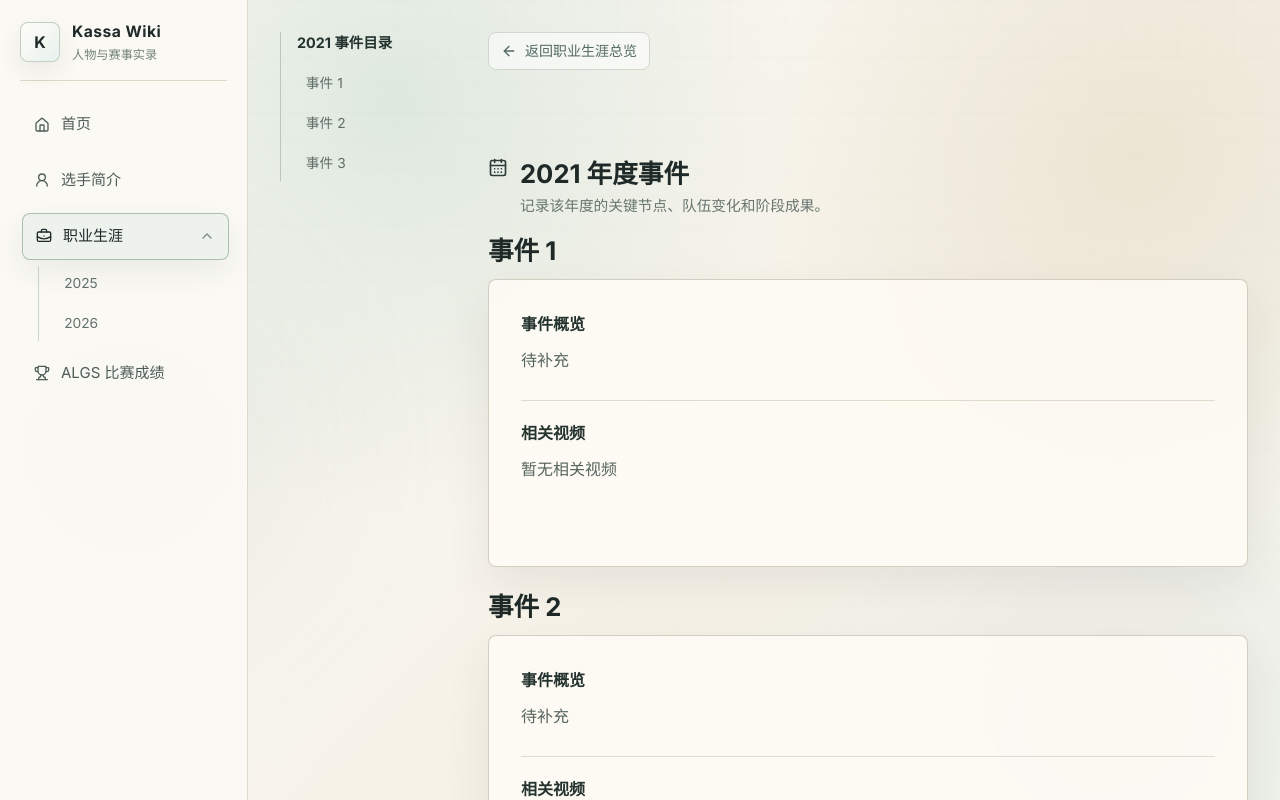
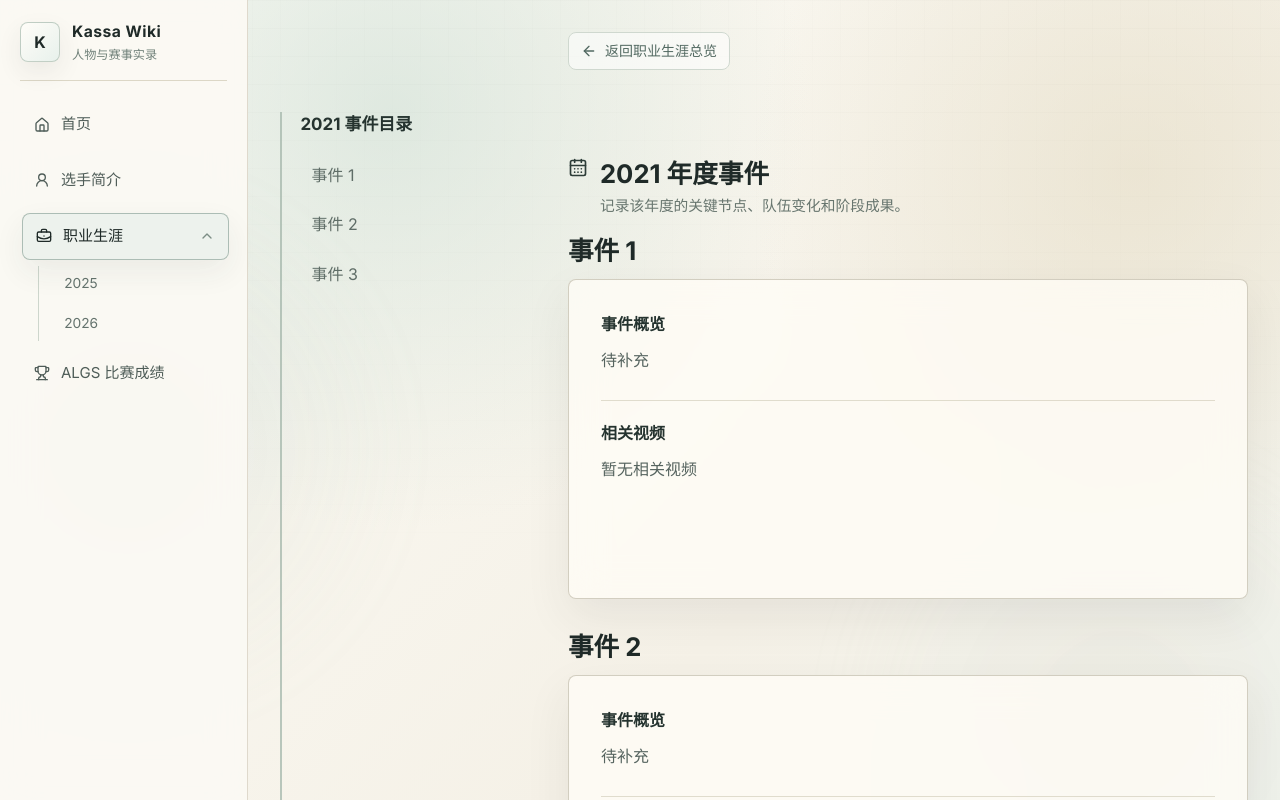
Before and after one commit to dy-iy/kassa-wiki, a Next.js app: page /career/2021 in a window 1280 px wide. Shown: the top 800 px of the page. Built offline with nearby package versions, Linux system fonts and the light colour scheme.

Commit message:
add ewc change 目录

```diff
--- a/app/career/year-page.tsx
+++ b/app/career/year-page.tsx
@@ -22,7 +22,7 @@ export function CareerYearPage({ year }: { year: string }) {
       <div className="ink-wash ink-wash-b" />
       <div className="paper-grain" />
 
-      <main className="relative z-10 mx-auto grid w-full max-w-7xl gap-8 px-4 py-8 sm:px-6 lg:grid-cols-[11rem_minmax(0,1fr)] lg:px-8">
+      <main className="career-year-layout relative z-10 mx-auto grid w-full gap-8 px-4 py-8 sm:px-6 lg:px-8">
         <aside className="career-event-toc" aria-label={`${data.year} 事件目录`}>
           <p>{data.year} 事件目录</p>
           <nav>
@@ -34,7 +34,7 @@ export function CareerYearPage({ year }: { year: string }) {
           </nav>
         </aside>
 
-        <div className="min-w-0">
+        <div className="career-year-content min-w-0">
           <Link
             className="mb-6 inline-flex items-center gap-2 rounded-md border border-[#cfd8cf] bg-white/55 px-3 py-2 text-sm text-[#526961] transition hover:bg-white"
             href="/career"
--- a/app/globals.css
+++ b/app/globals.css
@@ -600,33 +600,64 @@
     padding: clamp(1rem, 3vw, 1.5rem);
   }
 
+  .career-year-layout {
+    max-width: none;
+    overflow-x: hidden;
+  }
+
+  .career-year-content {
+    width: 100%;
+    max-width: 57.5rem;
+    margin-inline: auto;
+  }
+
   .career-event-toc {
     position: sticky;
-    top: 1.25rem;
+    top: 5rem;
+    z-index: 15;
     display: none;
     align-self: start;
-    border-left: 1px solid rgba(167, 185, 173, 0.72);
-    padding-left: 1rem;
+    box-sizing: border-box;
+    width: 15rem;
+    max-height: calc(100vh - 7rem);
+    min-width: 0;
+    height: calc(100vh - 7rem);
+    overflow-y: auto;
+    overflow-x: hidden;
+    border-left: 2px solid rgba(167, 185, 173, 0.78);
+    padding-left: 1.15rem;
+    background: transparent;
   }
 
   .career-event-toc p {
-    margin-bottom: 0.85rem;
+    margin-bottom: 1rem;
     color: #25332f;
-    font-size: 0.9rem;
+    font-size: 1.06rem;
     font-weight: 650;
+    overflow-wrap: anywhere;
+    white-space: normal;
+    word-break: break-word;
   }
 
   .career-event-toc nav {
     display: grid;
     gap: 0.35rem;
+    min-width: 0;
   }
 
   .career-event-toc a {
+    display: block;
+    width: 100%;
+    min-width: 0;
+    box-sizing: border-box;
     border-radius: 6px;
-    padding: 0.45rem 0.55rem;
+    padding: 0.65rem 0.7rem;
     color: #5f6d67;
-    font-size: 0.86rem;
+    font-size: 1rem;
     line-height: 1.45;
+    overflow-wrap: anywhere;
+    white-space: normal;
+    word-break: break-word;
     transition:
       background 180ms ease,
       color 180ms ease,
@@ -641,7 +672,7 @@
 
   .event-note-list {
     display: grid;
-    gap: 1.5rem;
+    gap: 2rem;
   }
 
   .event-note {
@@ -664,12 +695,13 @@
   }
 
   .event-note-card {
-    min-height: clamp(12rem, 26vw, 18rem);
+    width: 100%;
+    min-height: clamp(14rem, 28vw, 20rem);
     border: 1px solid rgba(176, 169, 149, 0.55);
     border-radius: 8px;
     background: rgba(255, 253, 247, 0.78);
     box-shadow: 0 18px 46px rgba(47, 55, 50, 0.08);
-    padding: clamp(1.25rem, 3vw, 2rem);
+    padding: clamp(1.75rem, 3vw, 2rem);
     backdrop-filter: blur(18px);
     transition:
       border-color 180ms ease,
@@ -964,6 +996,11 @@
 }
 
 @media (min-width: 1024px) {
+  .career-year-layout {
+    grid-template-columns: 15rem minmax(0, 1fr);
+    column-gap: 3rem;
+  }
+
   .career-event-toc {
     display: block;
   }
```
